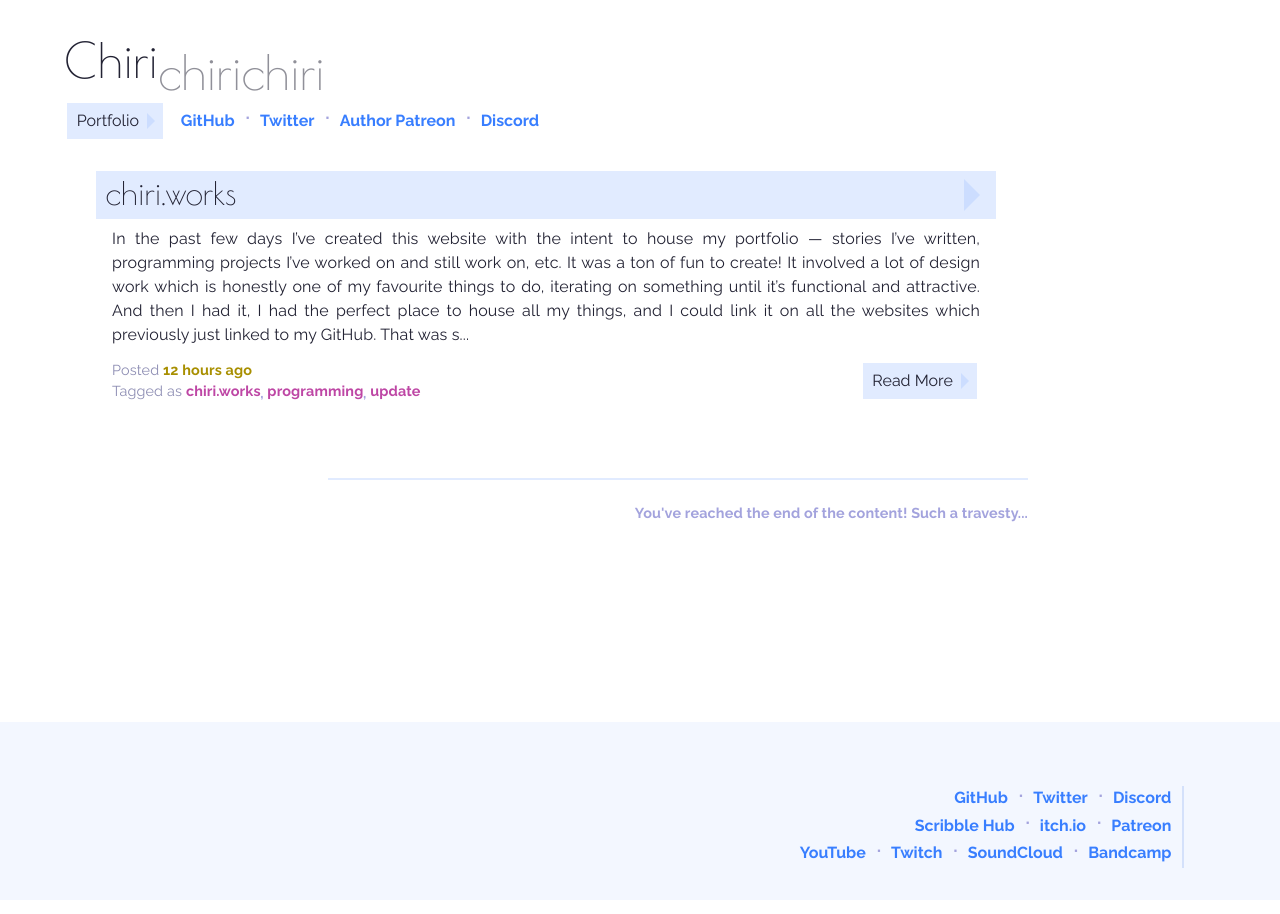
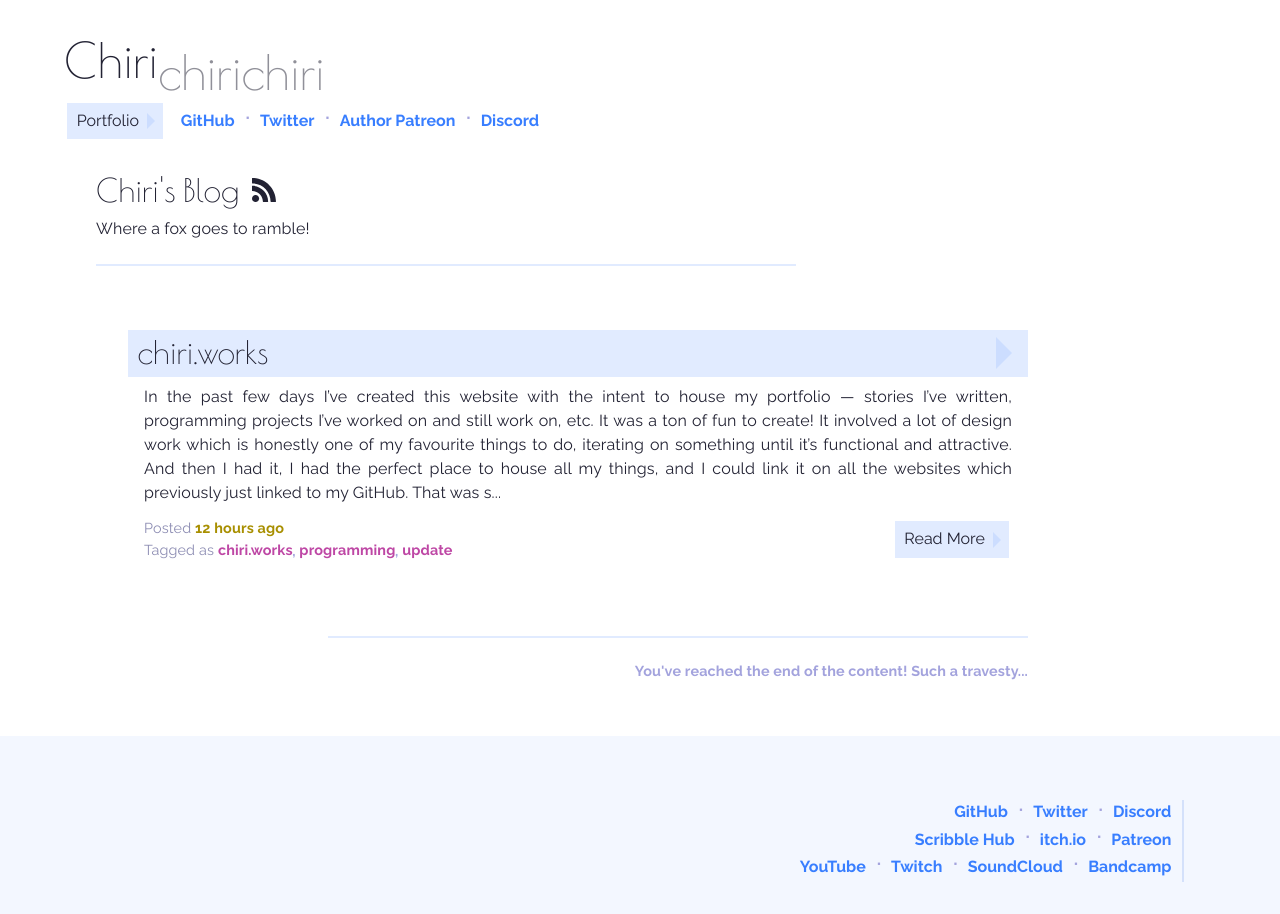
Before and after one commit to ChiriVulpes/chirivulpes.github.io, a Jekyll site: the page built from blog.html, in a window 1280 px wide. Built offline with Jekyll 4.4.1, drawn with Linux system fonts in a browser that asks for light colours.

Commit message:
Add RSS support to blog

```diff
--- a/_includes/blog.html
+++ b/_includes/blog.html
@@ -1,3 +1,10 @@
+{% if include.smol != true %}
+	<header>
+		<h2>Chiri's Blog <a class="rss-link" aria-label="RSS Feed" href="/rss/blog.xml">{% include resource/rss.svg %}</a></h2>
+		<p>Where a fox goes to ramble!</p>
+	</header>
+{% endif %}
+
 {% assign posts = site.blog | sort: "date" | reverse %}
 {% assign limit = 9999999 %}
 {% if include.limit != nil %}
--- a/_includes/css/shared.scss
+++ b/_includes/css/shared.scss
@@ -32,6 +32,13 @@
 	}
 
 	flex-grow: 1;
+
+	> header {
+		max-width: 700px;
+		margin: 2em;
+		padding-bottom: 1em;
+		border-bottom: 2px solid var(--background-3);
+	}
 
 	> footer {
 		margin-left: calc(200px + 4em);
@@ -303,6 +310,8 @@
 
 h2 {
 	margin: 0;
+	display: grid;
+	grid-template-columns: auto 1fr;
 
 	article > & {
 		margin: -0.5em;
@@ -317,6 +326,7 @@
 	}
 
 	a {
+		grid-column: 1/3;
 		text-decoration: none;
 		font-weight: normal;
 		border: none;
@@ -511,7 +521,7 @@
 }
 
 .posts-nav {
-	margin-top: 2em;
+	margin: 2em;
 	display: grid;
 	grid-template-columns: 2fr 1fr 2fr;
 	max-width: 900px;
@@ -543,3 +553,24 @@
 		@include arrow(none);
 	}
 }
+
+.rss-link {
+	grid-column: 2;
+	background: none;
+	display: inline-block;
+	width: 1em;
+	height: 1em;
+	box-sizing: border-box;
+	position: relative;
+	top: 50%;
+	margin-left: 0.25em;
+	transform: translateY(-50%);
+	> svg {
+		position: absolute;
+		top: 50%;
+		left: 50%;
+		width: calc(100% - 8px);
+		height: calc(100% - 8px);
+		transform: translate(-50%, -50%);
+	}
+}
--- /dev/null
+++ b/_layouts/rss.xml
@@ -0,0 +1,4 @@
+<?xml version="1.0" encoding="utf-8"?>
+<feed xmlns="http://www.w3.org/2005/Atom">
+	{{ content }}
+</feed>
```
Also changed, not shown: _includes/rss.xml (added, +28 -0 lines), rss/blog.xml (added, +8 -0 lines), _includes/resource/rss.svg (added).
